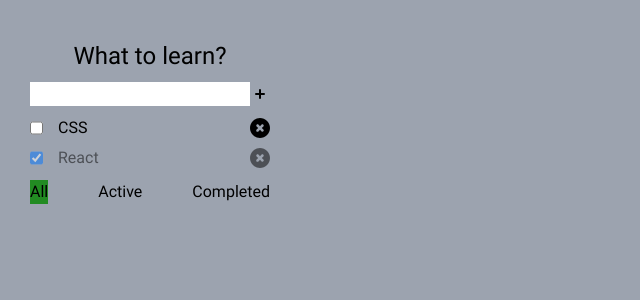
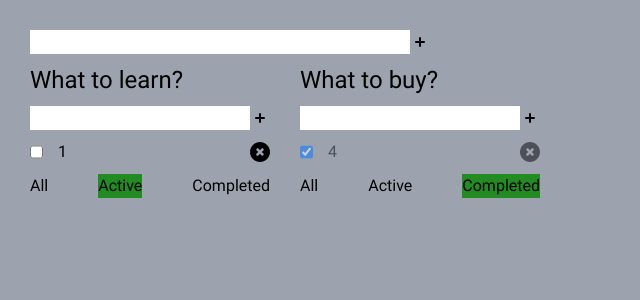
Before and after one commit to Victoria-Rozhkova/todolist-typescript, a React (Create React App) app: page / in a window 1280 px wide. Shown: the top 300 px of the page, without its empty margins (0-640 px from the left). Built offline with nearby package versions, Linux system fonts and the light colour scheme.

Commit message:
refactor: adding items; added: adding & removing todo lists

```diff
--- a/src/App.css
+++ b/src/App.css
@@ -1,5 +1,4 @@
 .App {
-  display: flex;
   padding: 30px;
 }
 
--- a/src/App.tsx
+++ b/src/App.tsx
@@ -2,50 +2,110 @@ import React, { useState } from "react";
 import { v1 } from "uuid";
 import "@/App.css";
 import { Todolist } from "@/components/todo-list/todo-list";
-import { FilterValues, TaskType } from "@/types/todo-list.type";
+import { FilterValues, TaskType } from "@/components/todo-list/todo-list.type";
+import AddItemForm from "@/components/add-item-form";
+
+type Todo = { id: string; title: string; filter: FilterValues };
 
 function App() {
-  const [tasks, setTasks] = useState<TaskType[]>([
-    { id: v1(), task: "CSS", isDone: false },
-    { id: v1(), task: "React", isDone: true },
+  const todolistId1 = v1();
+  const todolistId2 = v1();
+
+  const [todolists, setTodolist] = useState<Todo[]>([
+    { id: todolistId1, title: "What to learn?", filter: "active" },
+    { id: todolistId2, title: "What to buy?", filter: "completed" },
   ]);
-  const [filter, setFilter] = useState<FilterValues>("all");
+  const [tasks, setTasks] = useState({
+    [todolistId1]: [
+      { id: v1(), task: "1", isDone: false },
+      { id: v1(), task: "2", isDone: true },
+    ],
+    [todolistId2]: [
+      { id: v1(), task: "3", isDone: false },
+      { id: v1(), task: "4", isDone: true },
+    ],
+  });
 
-  const removeTask = (id: string) => {
-    const result = tasks.filter((t) => t.id !== id);
-    setTasks(result);
+  const removeTask = (id: string, todolistId: string) => {
+    const filteredTasks = tasks[todolistId].filter((t) => t.id !== id);
+    tasks[todolistId] = filteredTasks;
+    setTasks({ ...tasks });
   };
 
-  const addTask = (task: string) => {
+  const addTask = (task: string, todolistId: string) => {
     const newTask: TaskType = { id: v1(), task, isDone: false };
-    setTasks((prev) => [newTask, ...prev]);
+    const updatedTasks = [newTask, ...tasks[todolistId]];
+    tasks[todolistId] = updatedTasks;
+    setTasks({ ...tasks });
   };
 
-  const changeStatus = (taskId: string, isDone: boolean) => {
-    let task = tasks.find((taskItem) => taskItem.id === taskId);
-    if (task) task.isDone = isDone;
-    setTasks([...tasks]);
+  const addTodoList = (title: string) => {
+    const newTodo: Todo = { id: v1(), title, filter: "all" };
+    setTodolist((prev) => [...prev, newTodo]);
+    setTasks((prev) => ({ ...prev, [newTodo.id]: [] }));
   };
 
-  let filteredTasks = tasks;
-  if (filter === "active") {
-    filteredTasks = tasks.filter((task) => task.isDone === false);
+  const changeStatus = (
+    taskId: string,
+    isDone: boolean,
+    todolistId: string
+  ) => {
+    let task = tasks[todolistId].find((taskItem) => taskItem.id === taskId);
+    if (task) {
+      task.isDone = isDone;
+      setTasks({ ...tasks });
     }
-  if (filter === "completed") {
-    filteredTasks = tasks.filter((task) => task.isDone === true);
+  };
+
+  const removeTodoList = (id: string) => {
+    const filteredTodos = todolists.filter((list) => list.id !== id);
+    setTodolist(filteredTodos);
+    delete tasks[id];
+    setTasks({...tasks})
+  };
+
+  const changeFilter = (filter: FilterValues, todolistId: string) => {
+    let todo = todolists.find((todo) => todo.id === todolistId);
+    if (todo) {
+      todo.filter = filter;
+      setTodolist([...todolists]);
     }
+  };
 
   return (
     <div className="App">
+      <div className="w-[400px]">
+        <AddItemForm onSubmit={addTodoList} />
+      </div>
+      <div className="flex gap-[30px]">
+        {todolists.map((todoList) => {
+          let taskForTodolist = tasks[todoList.id];
+          if (todoList.filter === "active") {
+            taskForTodolist = taskForTodolist.filter(
+              (task) => task.isDone === false
+            );
+          }
+          if (todoList.filter === "completed") {
+            taskForTodolist = taskForTodolist.filter(
+              (task) => task.isDone === true
+            );
+          }
+          return (
             <Todolist
-        title="What to learn?"
-        tasks={filteredTasks}
+              todoListId={todoList.id}
+              key={todoList.id}
+              title={todoList.title}
+              tasks={taskForTodolist}
               removeTask={removeTask}
               addTask={addTask}
-        currentFilter={filter}
-        changeFilter={setFilter}
+              currentFilter={todoList.filter}
+              changeFilter={changeFilter}
               changeStatus={changeStatus}
+              removeTodoList={removeTodoList}
             />
+          );
+        })}
+      </div>
     </div>
   );
 }
--- /dev/null
+++ b/src/components/add-item-form/add-item-form.style.ts
@@ -0,0 +1,9 @@
+import clsx from "clsx";
+
+export const getInputErrorClassName = (error: string) => {
+  return clsx("w-full", error && "border border-[#DC143C]");
+};
+
+export const getTextErrorClassName = (error: string) => {
+  return clsx(error && "text-[#DC143C]");
+};
--- /dev/null
+++ b/src/components/add-item-form/add-item-form.tsx
@@ -0,0 +1,66 @@
+import React, {
+  ChangeEvent,
+  FC,
+  KeyboardEvent,
+  useEffect,
+  useState,
+} from "react";
+import Icon from "../ui/icon";
+import {
+  getInputErrorClassName,
+  getTextErrorClassName,
+} from "./add-item-form.style";
+import { AddItemFormProps } from "./add-item-form.type";
+
+const AddItemForm: FC<AddItemFormProps> = (props) => {
+  const { error, onKeyDown, onSubmit } = props;
+
+  const [value, setValue] = useState<string>("");
+  const [errorItem, setErrorItem] = useState<string>("");
+
+  const onChangeHandler = (e: ChangeEvent<HTMLInputElement>) => {
+    setValue(e.target.value);
+    setErrorItem("");
+  };
+
+  const addTaskHandler = () => {
+    if (value.trim() === "") {
+      setErrorItem("Field is required");
+      return;
+    }
+    onSubmit(value.trim());
+    setValue("");
+  };
+
+  const onKeyDownTaskHandler = (e: KeyboardEvent<HTMLInputElement>) => {
+    if (e.code === "Enter") {
+      addTaskHandler();
+    }
+    onKeyDown?.(e);
+  };
+
+  useEffect(() => {
+    error && setErrorItem(error);
+  }, [error]);
+
+  return (
+    <div>
+      <div className="flex">
+        <input
+          className={getInputErrorClassName(errorItem)}
+          value={value}
+          onChange={onChangeHandler}
+          onKeyDown={onKeyDownTaskHandler}
+        />
+        <button onClick={addTaskHandler}>
+          <Icon name="Plus" />
+        </button>
+      </div>
+      {errorItem && (
+        <p className={getTextErrorClassName(errorItem)}>{errorItem}</p>
+      )}
+    </div>
+  );
+};
+
+export default AddItemForm;
--- /dev/null
+++ b/src/components/add-item-form/index.ts
@@ -0,0 +1,3 @@
+import AddItemForm from "./add-item-form";
+
+export default AddItemForm;
--- a/src/components/todo-list/todo-list.style.ts
+++ b/src/components/todo-list/todo-list.style.ts
@@ -20,13 +20,9 @@ export const getFilterWrapperClassName = () => {
   return "flex justify-between mt-[10px]";
 };
 
-export const getInputErrorClassName = (error: string) => {
-  return clsx(error && "border border-[#DC143C]");
-};
 
-export const getTextErrorClassName = (error: string) => {
-  return clsx(error && "text-[#DC143C]");
-};
+
+
 
 export const getActiveFilterClassName = (isActive: boolean) => {
   return clsx(isActive && "bg-[#228B22]");
--- a/src/components/todo-list/todo-list.tsx
+++ b/src/components/todo-list/todo-list.tsx
@@ -1,19 +1,19 @@
-import React, { ChangeEvent, FC, KeyboardEvent, useState } from "react";
+import React, { FC, useState } from "react";
 
-import { PropsTypes } from "@/types/todo-list.type";
+import { TodolistProps } from "@/components/todo-list/todo-list.type";
 import Icon from "@/components/ui/icon";
 import {
   getActiveFilterClassName,
   getFilterWrapperClassName,
-  getInputErrorClassName,
   getListClassName,
   getListItemClassName,
   getListWrapperClassName,
-  getTextErrorClassName,
   getTitleClassName,
 } from "./todo-list.style";
+import AddItemForm from "../add-item-form";
 
-export const Todolist: FC<PropsTypes> = ({
+export const Todolist: FC<TodolistProps> = ({
+  todoListId,
   title,
   tasks,
   addTask,
@@ -21,48 +21,32 @@ export const Todolist: FC<PropsTypes> = ({
   changeFilter,
   changeStatus,
   currentFilter,
+  removeTodoList,
 }) => {
-  const [newTaskText, setNewTaskText] = useState<string>("");
-  const [error, setError] = useState<string>("");
-
-  const addTaskHandler = () => {
-    if (newTaskText.trim() === "") {
-      setError("Field is required");
-      return;
-    }
-    addTask(newTaskText.trim());
-    setNewTaskText("");
-  };
+  const [show, setShow] = useState(false);
   const onChangeCheckboxHandler = (taskId: string, isDone: boolean) => {
-    changeStatus(taskId, isDone);
+    changeStatus(taskId, isDone, todoListId);
   };
 
-  const onChangeTaskHandler = (e: ChangeEvent<HTMLInputElement>) => {
-    setNewTaskText(e.target.value);
-    setError("");
-  };
-
-  const onKeyDownTaskHandler = (e: KeyboardEvent<HTMLInputElement>) => {
-    if (e.code === "Enter") {
-      addTaskHandler();
-    }
+  const addTaskHandler = (value: string) => {
+    addTask(value, todoListId);
   };
 
   return (
-    <div className="Todolist">
-      <div className={getTitleClassName()}>{title}</div>
-      <div className="flex">
-        <input
-          className={getInputErrorClassName(error)}
-          value={newTaskText}
-          onChange={onChangeTaskHandler}
-          onKeyDown={onKeyDownTaskHandler}
-        />
-        <button onClick={addTaskHandler}>
-          <Icon name="Plus" />
-        </button>
+    <div
+      className="Todolist"
+      onMouseOver={() => setShow(true)}
+      onMouseOut={() => setShow(false)}
+    >
+      <div className="flex gap-[10px]">
+        <div className={getTitleClassName()}>{title}</div>
+        {show && (
+          <div onClick={() => removeTodoList(todoListId)}>
+            <Icon name="Delete" />
+          </div>
+        )}
       </div>
-      {error && <p className={getTextErrorClassName(error)}>{error}</p>}
+      <AddItemForm onSubmit={addTaskHandler} />
       <ul className={getListWrapperClassName()}>
         {tasks.map(({ id, isDone, task }) => {
           return (
@@ -76,7 +60,10 @@ export const Todolist: FC<PropsTypes> = ({
               />
               <div className={getListItemClassName()}>
                 <span>{task}</span>
-                <button className="opacity-[1]" onClick={() => removeTask(id)}>
+                <button
+                  className="opacity-[1]"
+                  onClick={() => removeTask(id, todoListId)}
+                >
                   <Icon name="Delete" />
                 </button>
               </div>
@@ -87,19 +74,19 @@ export const Todolist: FC<PropsTypes> = ({
       <div className={getFilterWrapperClassName()}>
         <button
           className={getActiveFilterClassName(currentFilter === "all")}
-          onClick={() => changeFilter("all")}
+          onClick={() => changeFilter("all", todoListId)}
         >
           All
         </button>
         <button
           className={getActiveFilterClassName(currentFilter === "active")}
-          onClick={() => changeFilter("active")}
+          onClick={() => changeFilter("active", todoListId)}
         >
           Active
         </button>
         <button
           className={getActiveFilterClassName(currentFilter === "completed")}
-          onClick={() => changeFilter("completed")}
+          onClick={() => changeFilter("completed", todoListId)}
         >
           Completed
         </button>
```
Also changed, not shown: src/components/add-item-form/add-item-form.type.ts (added, +9 -0 lines), src/components/todo-list/todo-list.type.ts (added, +19 -0 lines), src/types/todo-list.type.ts (deleted, +0 -17 lines). Lines whose indentation alone changed are shown as unchanged.
